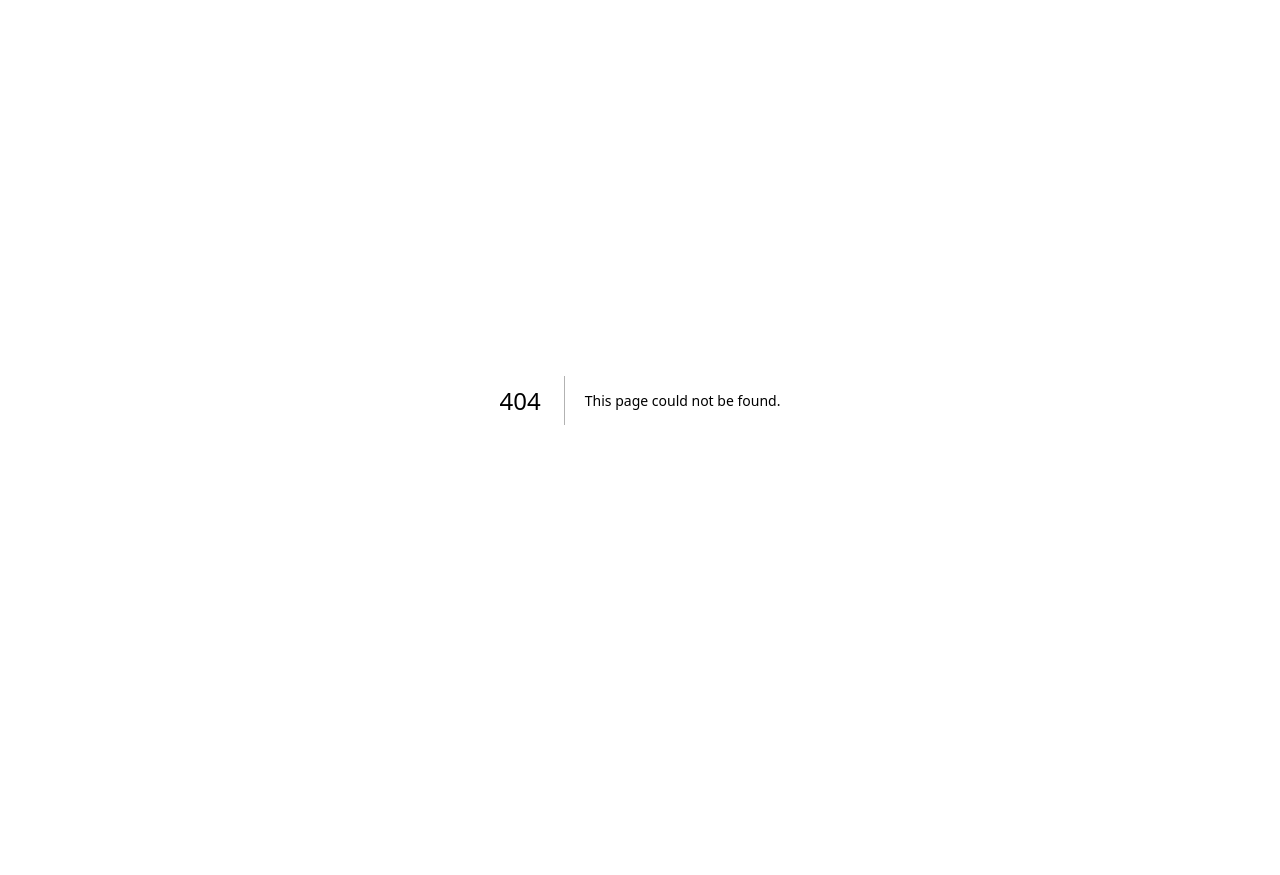
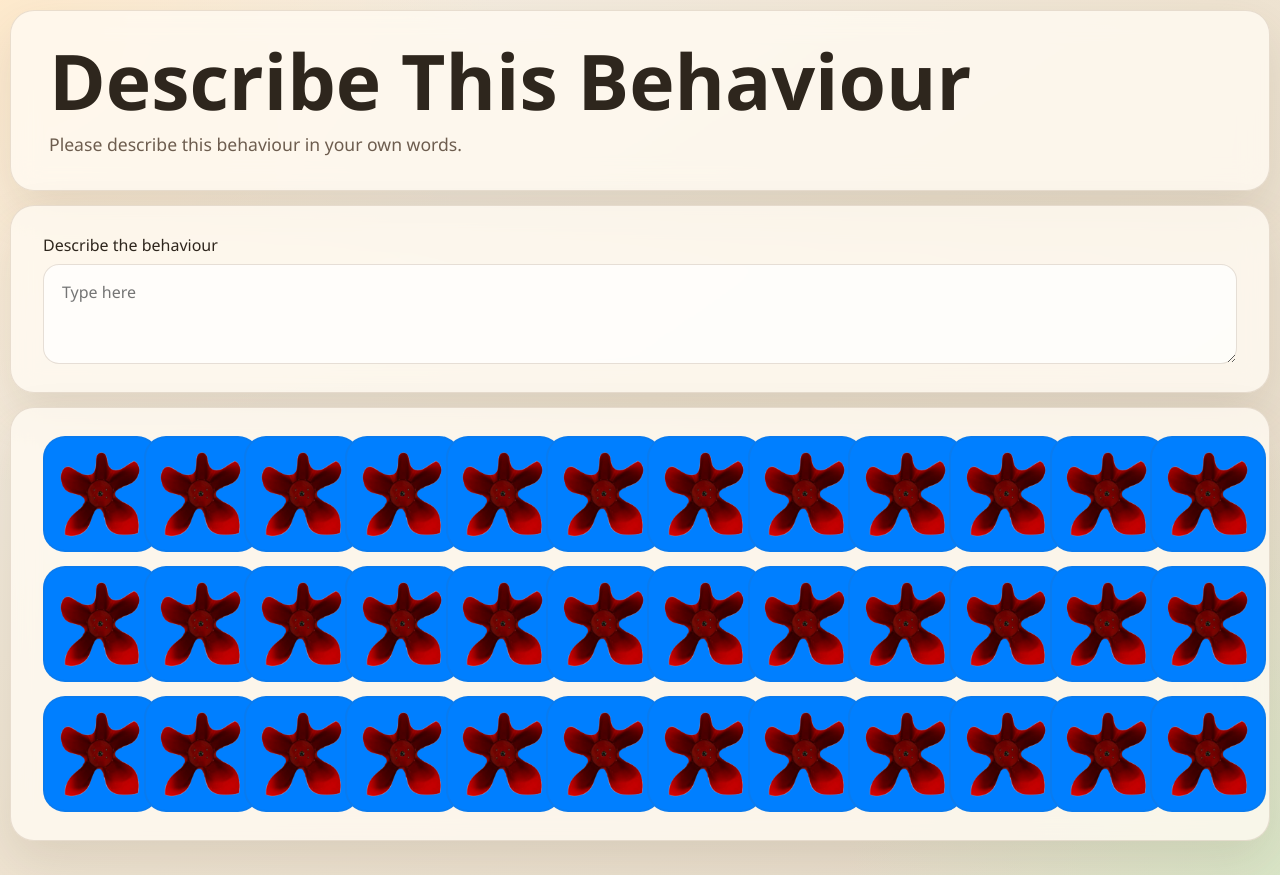
Before and after one commit to MerihanAlhafnawi/SwarmGardenSimulator, a Next.js app: page /behaviour in a window 1280 px wide. Before the commit this address had no page. Before the commit the page ends 800 px from the top, so only its background shows below. Built offline with nearby package versions, Linux system fonts and the light colour scheme.

Commit message:
Add post-tour behaviour description page

```diff
--- /dev/null
+++ b/src/app/behaviour/page.tsx
@@ -0,0 +1,166 @@
+"use client";
+
+import Image from "next/image";
+import { useEffect, useRef, useState } from "react";
+
+const ROWS = 3;
+const COLS = 12;
+const DEFAULT_LEVEL = 11;
+const DEMO_COLOR = "#007fff";
+const STEPS = 15;
+const STEP_DELAY = 50;
+const HOP_DELAY = 120;
+const LOOP_DELAY = 2400;
+
+type Cell = {
+  row: number;
+  col: number;
+  color: string;
+  level: number;
+};
+
+const createGrid = (): Cell[][] =>
+  Array.from({ length: ROWS }, (_, row) =>
+    Array.from({ length: COLS }, (_, col) => ({
+      row,
+      col,
+      color: "#ffffff",
+      level: DEFAULT_LEVEL,
+    })),
+  );
+
+const levelImage = (level: number) => `/blooming/${level}.png`;
+
+const hexToRgb = (hex: string) => {
+  const clean = hex.replace("#", "");
+  return [
+    Number.parseInt(clean.slice(0, 2), 16),
+    Number.parseInt(clean.slice(2, 4), 16),
+    Number.parseInt(clean.slice(4, 6), 16),
+  ];
+};
+
+const rgbToHex = (rgb: number[]) =>
+  `#${rgb.map((part) => part.toString(16).padStart(2, "0")).join("")}`;
+
+const interpolateRgb = (start: number[], end: number[], t: number) =>
+  start.map((value, index) => Math.round(value + (end[index] - value) * t));
+
+const cloneGrid = (grid: Cell[][]) => grid.map((row) => row.map((cell) => ({ ...cell })));
+
+export default function BehaviourPage() {
+  const [cells, setCells] = useState<Cell[][]>(() => createGrid());
+  const [description, setDescription] = useState("");
+  const timersRef = useRef<number[]>([]);
+
+  const stopDemo = () => {
+    for (const timer of timersRef.current) {
+      window.clearTimeout(timer);
+    }
+    timersRef.current = [];
+  };
+
+  const schedule = (callback: () => void, delay: number) => {
+    const timer = window.setTimeout(callback, delay);
+    timersRef.current.push(timer);
+  };
+
+  const updateCells = (updater: (draft: Cell[][]) => void) => {
+    setCells((current) => {
+      const next = cloneGrid(current);
+      updater(next);
+      return next;
+    });
+  };
+
+  const resetGrid = () => {
+    updateCells((draft) => {
+      for (let row = 0; row < ROWS; row += 1) {
+        for (let col = 0; col < COLS; col += 1) {
+          draft[row][col].color = "#ffffff";
+          draft[row][col].level = DEFAULT_LEVEL;
+        }
+      }
+    });
+  };
+
+  const fadeCell = (row: number, col: number, targetColor: string) => {
+    const startRgb = hexToRgb(cells[row][col].color);
+    const targetRgb = hexToRgb(targetColor);
+
+    for (let step = 0; step <= STEPS; step += 1) {
+      schedule(() => {
+        const t = step / STEPS;
+        const color = rgbToHex(interpolateRgb(startRgb, targetRgb, t));
+        updateCells((draft) => {
+          draft[row][col].color = color;
+        });
+      }, step * STEP_DELAY);
+    }
+  };
+
+  const playBlueLeftToRight = () => {
+    stopDemo();
+    resetGrid();
+
+    let index = 0;
+    for (let col = 0; col < COLS; col += 1) {
+      for (let row = 0; row < ROWS; row += 1) {
+        schedule(() => fadeCell(row, col, DEMO_COLOR), index * HOP_DELAY);
+        index += 1;
+      }
+    }
+
+    schedule(playBlueLeftToRight, index * HOP_DELAY + LOOP_DELAY);
+  };
+
+  useEffect(() => {
+    playBlueLeftToRight();
+    return () => stopDemo();
+  }, []);
+
+  return (
+    <main className="page-shell">
+      <section className="hero behaviour-hero">
+        <div>
+          <h1>Describe This Behaviour</h1>
+          <p className="intro-text">Please describe this behaviour in your own words.</p>
+        </div>
+      </section>
+
+      <section className="controls-card behaviour-card">
+        <label className="field field-wide">
+          <span>Describe the behaviour</span>
+          <textarea
+            value={description}
+            onChange={(event) => setDescription(event.target.value)}
+            placeholder="Type here"
+            rows={3}
+          />
+        </label>
+      </section>
+
+      <section className="grid-card">
+        <div className="swarm-grid" aria-label="Behaviour demo grid">
+          {cells.map((row) =>
+            row.map((cell) => (
+              <div
+                key={`${cell.row}:${cell.col}`}
+                className="swarm-cell behaviour-cell"
+                style={{ background: cell.color }}
+              >
+                <Image
+                  src={levelImage(cell.level)}
+                  alt=""
+                  width={80}
+                  height={80}
+                  className="swarm-image"
+                />
+              </div>
+            )),
+          )}
+        </div>
+      </section>
+    </main>
+  );
+}
--- a/src/app/globals.css
+++ b/src/app/globals.css
@@ -87,6 +87,12 @@ a {
   width: 100%;
   display: grid;
   gap: 28px;
+}
+
+.behaviour-hero,
+.behaviour-card {
+  display: grid;
+  gap: 16px;
 }
 
 .tutorial-hero {
@@ -291,6 +297,10 @@ button:disabled {
 .swarm-cell.selected {
   border-color: #d14b2a;
   box-shadow: 0 0 0 3px rgba(209, 75, 42, 0.2);
+}
+
+.behaviour-cell {
+  cursor: default;
 }
 
 .swarm-image {
--- a/src/components/SwarmApplication.tsx
+++ b/src/components/SwarmApplication.tsx
@@ -1,6 +1,7 @@
 "use client";
 
 import Image from "next/image";
+import { useRouter } from "next/navigation";
 import { useEffect, useRef, useState } from "react";
 import { addDoc, collection, deleteDoc, doc, FirestoreError, serverTimestamp } from "firebase/firestore";
 import { getFirebaseDb } from "@/lib/firebase";
@@ -143,6 +144,7 @@ const cloneGrid = (grid: Cell[][]) => grid.map((row) => row.map((cell) => ({ ...
 const TOUR_SELECTION = ["1:4", "1:5", "1:6"];
 
 export default function SwarmApplication({ forceTour = false }: { forceTour?: boolean }) {
+  const router = useRouter();
   const [cells, setCells] = useState<Cell[][]>(() => createGrid());
   const [selected, setSelected] = useState<Set<string>>(new Set());
   const [currentColor, setCurrentColor] = useState(DEFAULT_COLOR);
@@ -245,6 +247,7 @@ export default function SwarmApplication({ forceTour = false }: { forceTour?: bo
   const nextTourStep = () => {
     if (tourStepIndex === TOUR_STEPS.length - 1) {
       closeTour();
+      router.push("/behaviour");
       return;
     }
 
```
